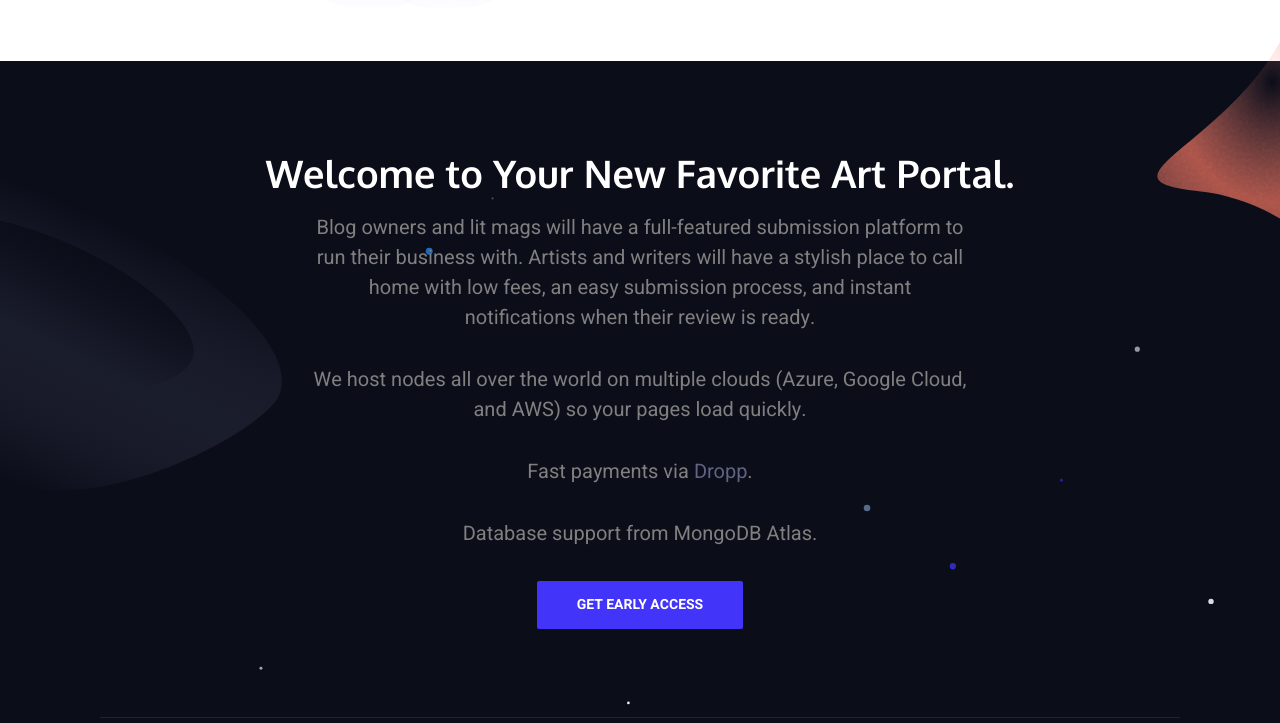
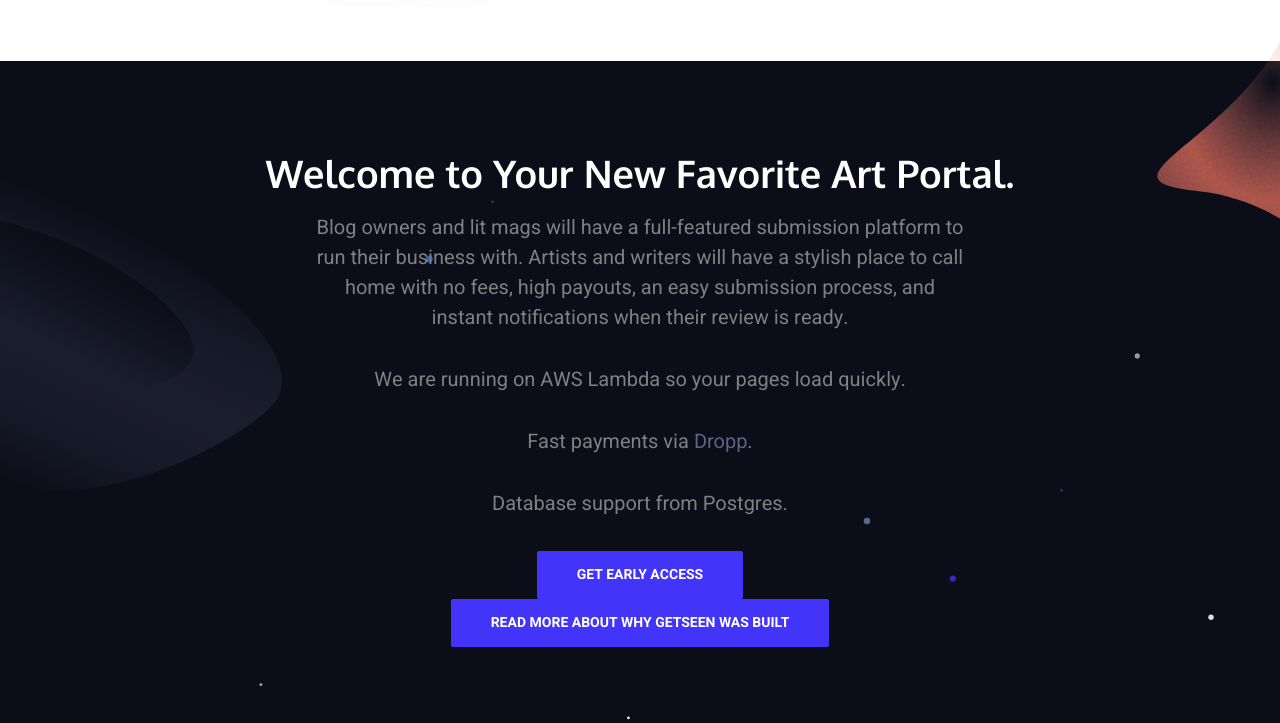
Before and after one commit to kaxel/getseem-promo, a plain HTML site: page public/index.html in a window 1280 px wide. Shown: the part 1757-2480 px from the top of the page. Drawn offline with nearby package versions, Linux system fonts and the light colour scheme.

Commit message:
new version

```diff
--- a/public/index.html
+++ b/public/index.html
@@ -86,12 +86,15 @@
 						<div class="cta-inner section-inner">
 							<div class="cta-header text-center">
 								<h2 class="section-title mt-0">Welcome to Your New Favorite Art Portal.</h2>
-								<p class="section-paragraph whitext"> Blog owners and lit mags will have a full-featured submission platform to run their business with. Artists and writers will have a stylish place to call home with low fees, an easy submission process, and instant notifications when their review is ready.</p>
-								<p class="section-paragraph whitext"> We host nodes all over the world on multiple clouds (Azure, Google Cloud, and AWS) so your pages load quickly.</p>
+								<p class="section-paragraph whitext"> Blog owners and lit mags will have a full-featured submission platform to run their business with. Artists and writers will have a stylish place to call home with no fees, high payouts, an easy submission process, and instant notifications when their review is ready.</p>
+								<p class="section-paragraph whitext"> We are running on AWS Lambda so your pages load quickly.</p>
 								<p class="section-paragraph whitext">Fast payments via <a href="https://dropp.cc/">Dropp</a>.</p>
-								<p class="section-paragraph whitext">Database support from MongoDB Atlas.</p>
+								<p class="section-paragraph whitext">Database support from Postgres.</p>
 								<div class="cta-cta">
-									<a class="button button-primary button-wide-mobile" href="https://airtable.com/shroN9RwAqK7RHi10" target="_blank">Get early access</a>
+									<a class="button button-primary button-wide-mobile" href="https://getseen.app" target="_blank">Get early access</a>
+								</div>
+								<div class="cta-cta">
+									<a class="button button-primary button-wide-mobile" href="https://www.chillfiltr.com/why-i-created-getseen-a-short-tour-of-the-chillfiltr-workflow" target="_blank">Read more about why GETSEEN was built</a>
 								</div>
 							</div>
 						</div>
@@ -143,5 +146,24 @@
 				color: gray;
 			}
 	</style>
+	<script type="module">
+	  // Import the functions you need from the SDKs you need
+	  import { initializeApp } from "https://www.gstatic.com/firebasejs/9.8.3/firebase-app.js";
+	  // TODO: Add SDKs for Firebase products that you want to use
+	  // https://firebase.google.com/docs/web/setup#available-libraries
+
+	  // Your web app's Firebase configuration
+	  const firebaseConfig = {
+	    apiKey: "AIzaSyCSpgLmZrSJeMT4ycVJEv6l4_K25H8ObZs",
+	    authDomain: "getseen-info.firebaseapp.com",
+	    projectId: "getseen-info",
+	    storageBucket: "getseen-info.appspot.com",
+	    messagingSenderId: "60559352425",
+	    appId: "1:60559352425:web:ab5ec026eb6c2fbcc638f8"
+	  };
+
+	  // Initialize Firebase
+	  const app = initializeApp(firebaseConfig);
+	</script>
 </body>
 </html>
```
Also changed, not shown: firebase.json (added), 5 other files.
